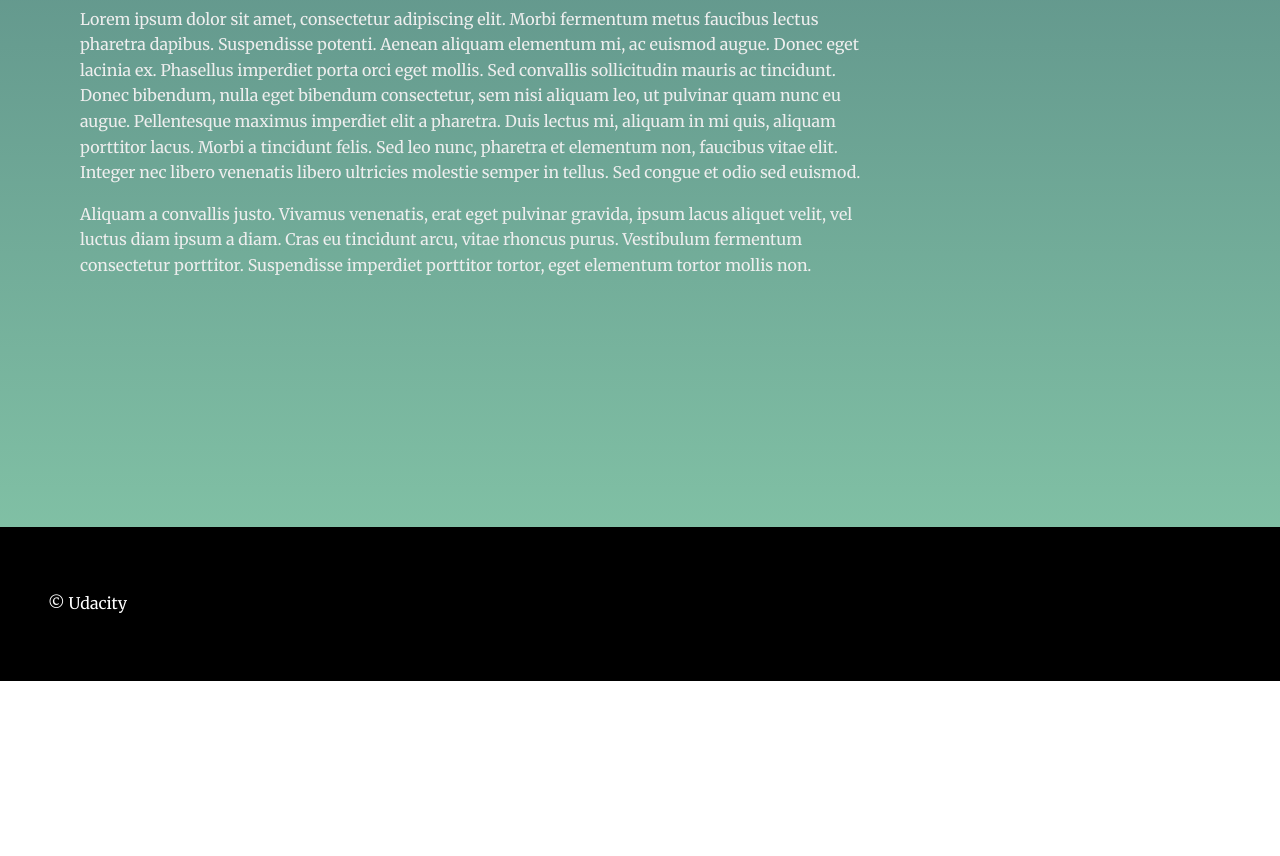
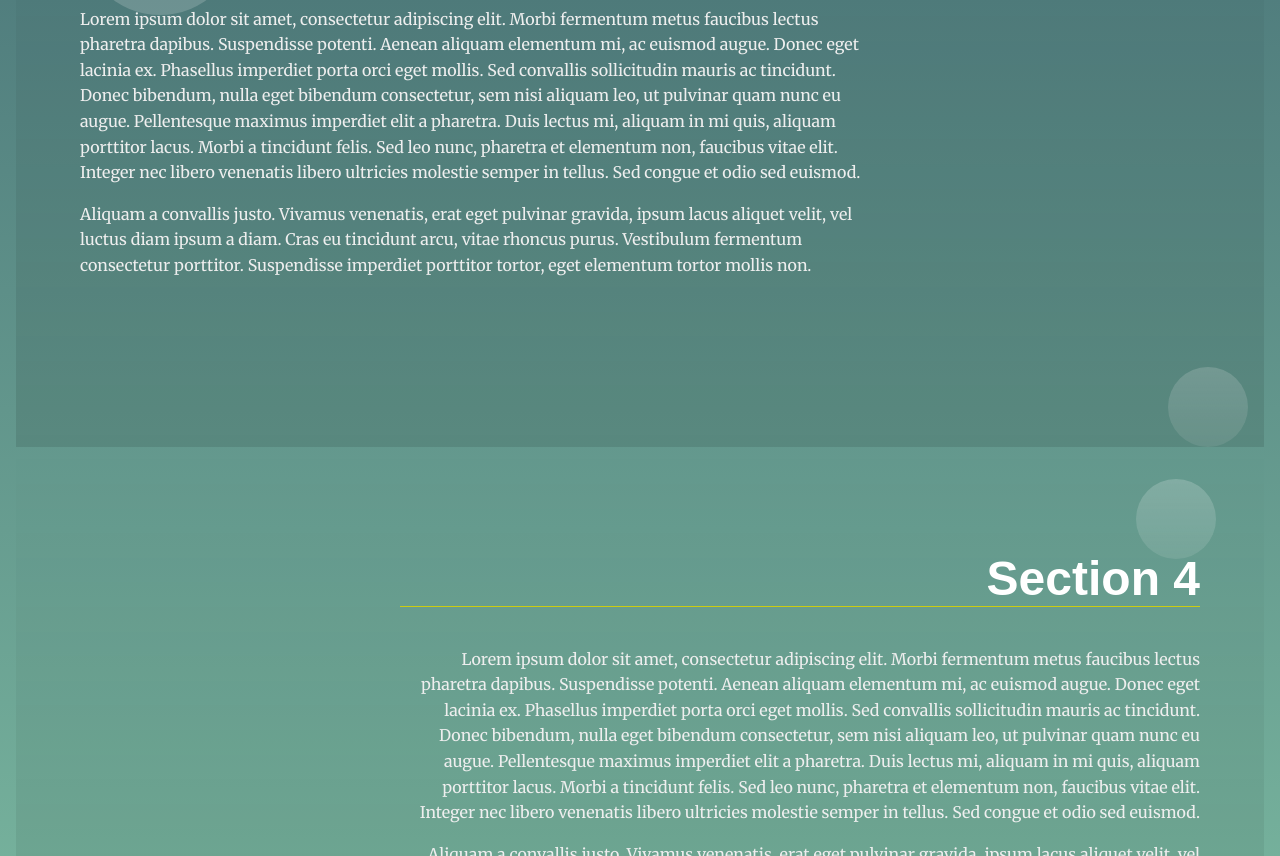
Before and after one commit to liz-allison/Project-2---landing-page, a plain HTML site: page index.html in a window 1280 px wide. Shown: the part 1944-2800 px from the top of the page. Before the commit the page ends 2625 px from the top, so only its background shows below. Drawn offline with Linux system fonts and the light colour scheme.

Commit message:
Updated index

```diff
--- a/index.html
+++ b/index.html
@@ -34,7 +34,7 @@
         <p>Aliquam a convallis justo. Vivamus venenatis, erat eget pulvinar gravida, ipsum lacus aliquet velit, vel luctus diam ipsum a diam. Cras eu tincidunt arcu, vitae rhoncus purus. Vestibulum fermentum consectetur porttitor. Suspendisse imperdiet porttitor tortor, eget elementum tortor mollis non.</p>
       </div>
     </section>
-    <section id="section2" data-nav="Section 2">
+    <section id="section2" data-nav="Section 2" class="your-active-class">
       <div class="landing__container">
         <h2>Section 2</h2>
         <p>Lorem ipsum dolor sit amet, consectetur adipiscing elit. Morbi fermentum metus faucibus lectus pharetra dapibus. Suspendisse potenti. Aenean aliquam elementum mi, ac euismod augue. Donec eget lacinia ex. Phasellus imperdiet porta orci eget mollis. Sed convallis sollicitudin mauris ac tincidunt. Donec bibendum, nulla eget bibendum consectetur, sem nisi aliquam leo, ut pulvinar quam nunc eu augue. Pellentesque maximus imperdiet elit a pharetra. Duis lectus mi, aliquam in mi quis, aliquam porttitor lacus. Morbi a tincidunt felis. Sed leo nunc, pharetra et elementum non, faucibus vitae elit. Integer nec libero venenatis libero ultricies molestie semper in tellus. Sed congue et odio sed euismod.</p>
@@ -42,9 +42,17 @@
         <p>Aliquam a convallis justo. Vivamus venenatis, erat eget pulvinar gravida, ipsum lacus aliquet velit, vel luctus diam ipsum a diam. Cras eu tincidunt arcu, vitae rhoncus purus. Vestibulum fermentum consectetur porttitor. Suspendisse imperdiet porttitor tortor, eget elementum tortor mollis non.</p>
       </div>
     </section>
-    <section id="section3" data-nav="Section 3">
+    <section id="section3" data-nav="Section 3" class="your-active-class">
       <div class="landing__container">
         <h2>Section 3</h2>
+        <p>Lorem ipsum dolor sit amet, consectetur adipiscing elit. Morbi fermentum metus faucibus lectus pharetra dapibus. Suspendisse potenti. Aenean aliquam elementum mi, ac euismod augue. Donec eget lacinia ex. Phasellus imperdiet porta orci eget mollis. Sed convallis sollicitudin mauris ac tincidunt. Donec bibendum, nulla eget bibendum consectetur, sem nisi aliquam leo, ut pulvinar quam nunc eu augue. Pellentesque maximus imperdiet elit a pharetra. Duis lectus mi, aliquam in mi quis, aliquam porttitor lacus. Morbi a tincidunt felis. Sed leo nunc, pharetra et elementum non, faucibus vitae elit. Integer nec libero venenatis libero ultricies molestie semper in tellus. Sed congue et odio sed euismod.</p>
+
+        <p>Aliquam a convallis justo. Vivamus venenatis, erat eget pulvinar gravida, ipsum lacus aliquet velit, vel luctus diam ipsum a diam. Cras eu tincidunt arcu, vitae rhoncus purus. Vestibulum fermentum consectetur porttitor. Suspendisse imperdiet porttitor tortor, eget elementum tortor mollis non.</p>
+      </div>
+    </section>
+    <section id="section4" data-nav="Section 4" class="your-active-class">
+      <div class="landing__container">
+        <h2>Section 4</h2>
         <p>Lorem ipsum dolor sit amet, consectetur adipiscing elit. Morbi fermentum metus faucibus lectus pharetra dapibus. Suspendisse potenti. Aenean aliquam elementum mi, ac euismod augue. Donec eget lacinia ex. Phasellus imperdiet porta orci eget mollis. Sed convallis sollicitudin mauris ac tincidunt. Donec bibendum, nulla eget bibendum consectetur, sem nisi aliquam leo, ut pulvinar quam nunc eu augue. Pellentesque maximus imperdiet elit a pharetra. Duis lectus mi, aliquam in mi quis, aliquam porttitor lacus. Morbi a tincidunt felis. Sed leo nunc, pharetra et elementum non, faucibus vitae elit. Integer nec libero venenatis libero ultricies molestie semper in tellus. Sed congue et odio sed euismod.</p>
 
         <p>Aliquam a convallis justo. Vivamus venenatis, erat eget pulvinar gravida, ipsum lacus aliquet velit, vel luctus diam ipsum a diam. Cras eu tincidunt arcu, vitae rhoncus purus. Vestibulum fermentum consectetur porttitor. Suspendisse imperdiet porttitor tortor, eget elementum tortor mollis non.</p>
```
